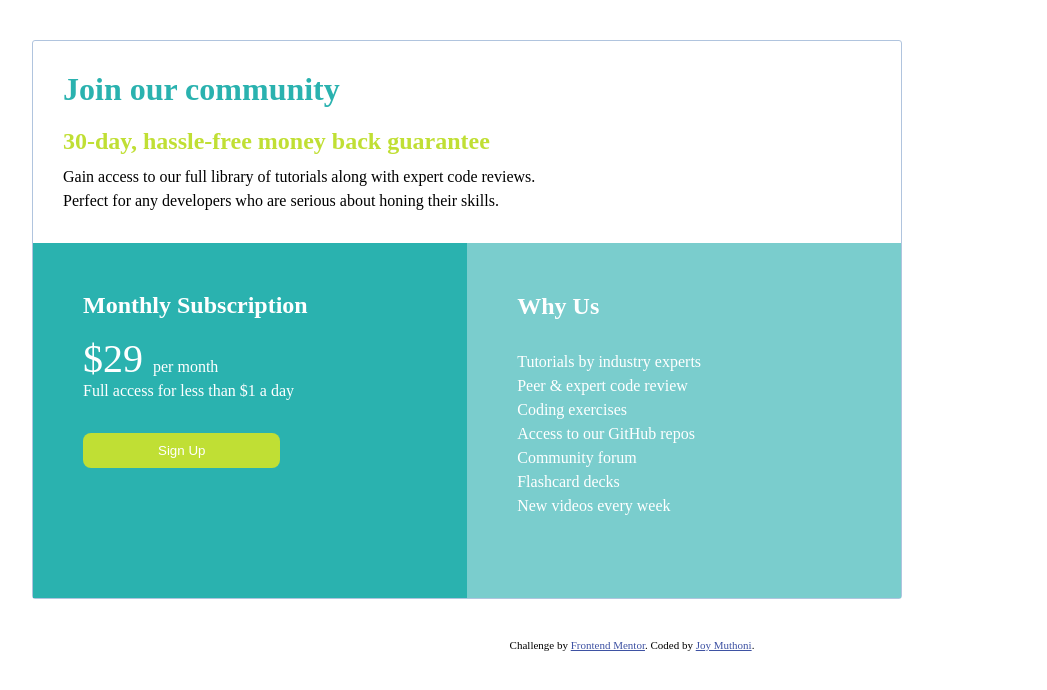
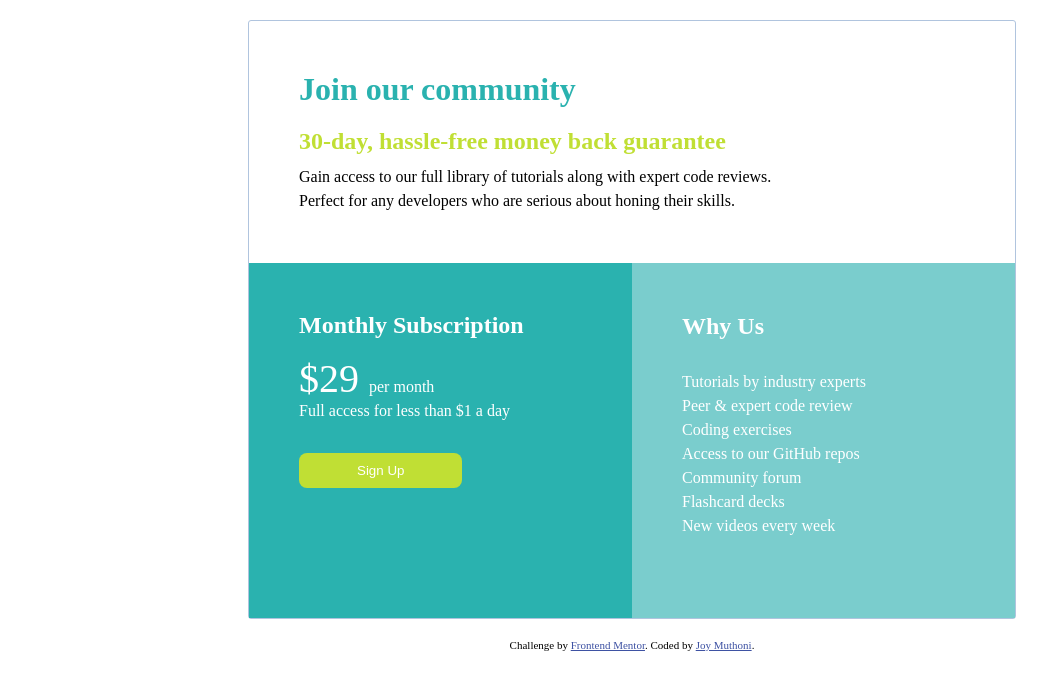
Before and after one commit to Joy-FrontEnd/frontend-mentor-1, a plain HTML site: page single-price-grid-component-master/index.html in a window 1280 px wide. Shown: the whole page, without its empty margins (8-1055 px from the left). Drawn offline with Linux system fonts and the light colour scheme.

Commit message:
updated header margin to align with the bottom div

```diff
--- a/css/styles.css
+++ b/css/styles.css
@@ -22,7 +22,7 @@ h2 {
 }
 
 header {
-  margin: 30px;
+  margin: 50px;
 }
 
 header p {
@@ -30,8 +30,8 @@ header p {
 }
 
 .container {
-  margin: 40px;
-  width: 68%;
+  margin: 20px auto;
+  width: 60%;
   border: 1px solid lightsteelblue;
   border-radius: 3px;
 }
@@ -39,11 +39,12 @@ header p {
 .container > div {
   flex: 1;
 }
+
 button {
   background-color: hsl(71, 73%, 54%);
   color: white;
   border-radius: 8px;
-  padding: 10px 75px;
+  padding: 10px 58px;
   margin-top: 30px;
 
   border: none;
```
